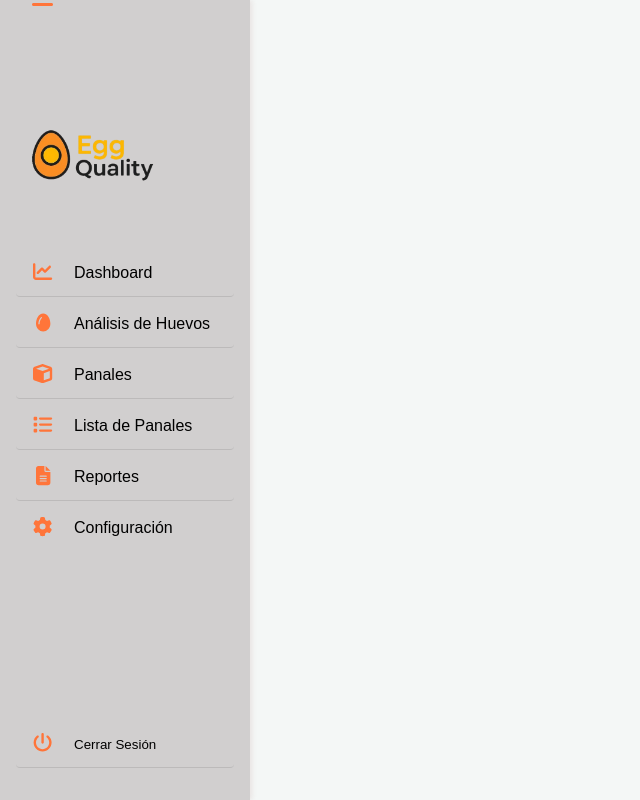
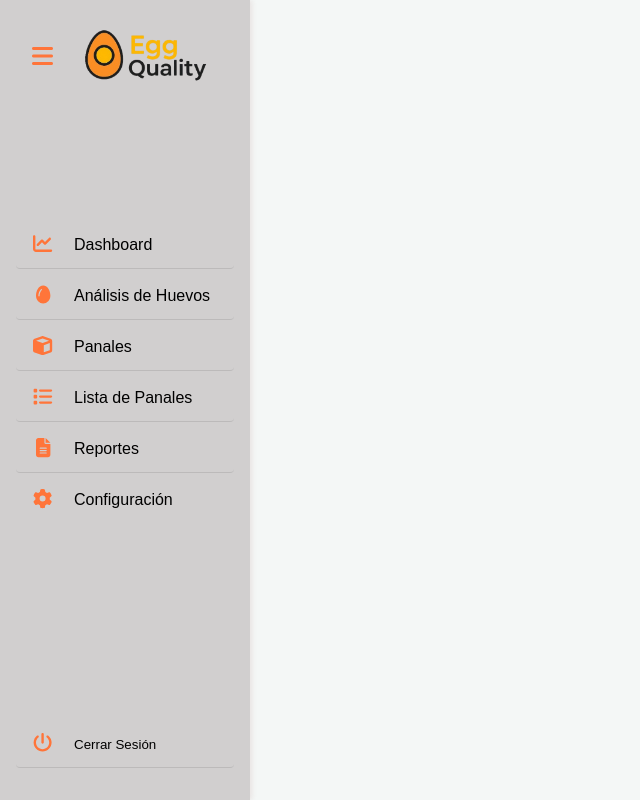
Before and after one commit to Jhonnyxavier2729/eggquality, a Vue app: page / in a window 1280 px wide. Shown: the whole page, without its empty margins (0-640 px from the left). Built offline with nearby package versions, Linux system fonts and the light colour scheme; no server answers.

Commit message:
No changes made to the SidebarMenu component.

```diff
--- a/src/components/layout/SidebarMenu.vue
+++ b/src/components/layout/SidebarMenu.vue
@@ -5,16 +5,15 @@
         <button class="hamburger" @click="$emit('toggle')">
           <i class="fas fa-bars"></i>
         </button>
+        <img v-if="props.isSidebarOpen" src="@/assets/logo1.png" alt="EggQuality Logo" class="logo-img" />
       </div>
-      <div class="logo-section">
-        <img src="@/assets/logo1.png" alt="EggQuality Logo" class="logo-img" />
-        <div class="user-info" v-if="authStore.isAuthenticated">
+      <div class="user-info" v-if="authStore.isAuthenticated">
           <span class="welcome-text">Bienvenido, </span>
           <span class="username-display">
             {{ authStore.userProfile?.username || authStore.user?.email || 'Usuario' }}
           </span>
         </div>
-      </div>
+
         <nav class="menu">
           <ul>
             <li
@@ -82,7 +81,7 @@ const toast = useToast();
 const authStore = useAuthStore(); // <-- Usa tu store
 // --- Estado para controlar la visibilidad del modal de Cerrar Sesión ---
 const showLogoutConfirm = ref(false);
-// --- Fin Estado Modal Cerrar Sesión ---
+/// --- Fin Estado Modal Cerrar Sesión ---
 
 const menuItems = [
   { text: 'Dashboard', name: 'dashboard', route: { name: 'dashboard' }, icon: 'fa-chart-line', completed: false },
@@ -348,4 +347,6 @@ const executeLogout = async () => {
     margin-left: 60px;
   }
 }
+
+
 </style>
```
